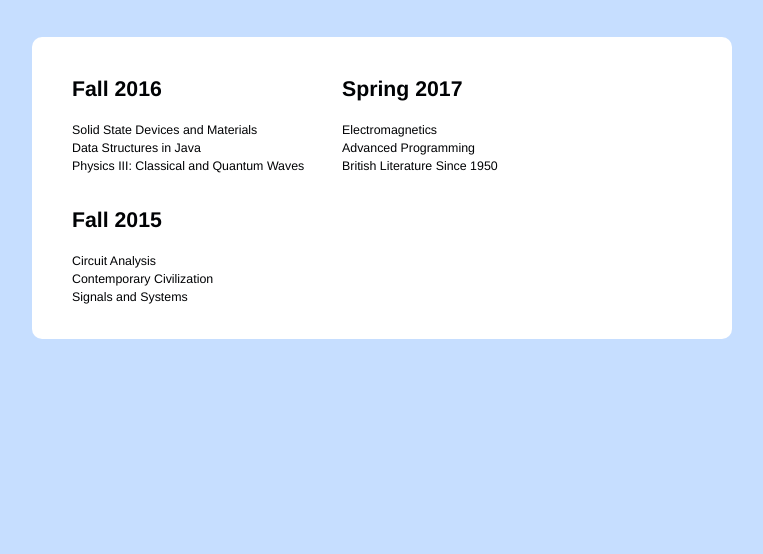
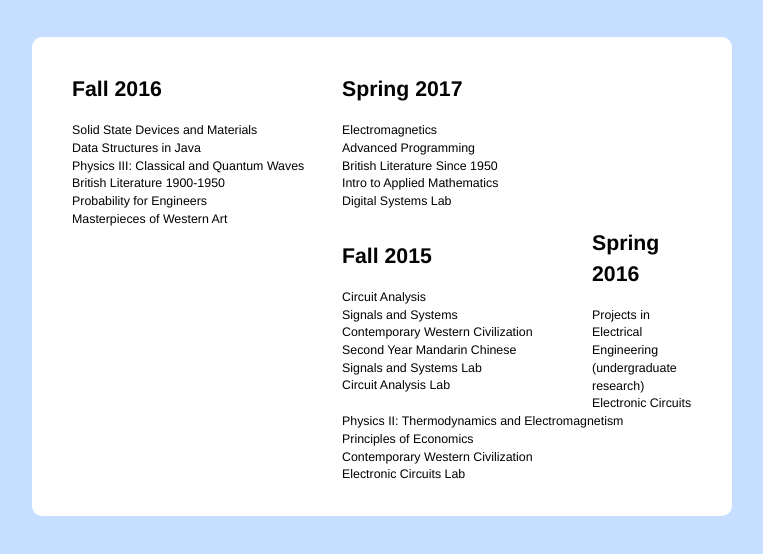
Before and after one commit to RebeccaMurray/RebeccaMurray.github.io, a plain HTML site: page coursework_page.html in a window 1280 px wide. Shown: the part 166-720 px from the top of the page, without its empty margins (258-1021 px from the left). Drawn offline with nearby package versions, Linux system fonts and the light colour scheme; a script that the page names is missing.

Commit message:
edited courseworks page

```diff
--- a/coursework_page.html
+++ b/coursework_page.html
@@ -29,6 +29,9 @@
 				<p>Solid State Devices and Materials<br>
 					Data Structures in Java<br>
 					Physics III: Classical and Quantum Waves<br>
+					British Literature 1900-1950<br>
+					Probability for Engineers<br>
+					Masterpieces of Western Art
 				</p>
 			</div>
 			<div id="springcourse">
@@ -38,16 +41,34 @@
 				<p>Electromagnetics<br>
 					Advanced Programming<br>
 					British Literature Since 1950<br>
+					Intro to Applied Mathematics<br>
+					Digital Systems Lab<br>
 				</p>
 			</div>
 			<div id="fallcourse">
 				<hgroup>
 					<h2>Fall 2015</h2>
 				</hgroup>
-				<p>Circuit Analysis<br>
-				Contemporary Civilization<br>
-				Signals and Systems</p>
+				<p>
+				Circuit Analysis<br>
+				Signals and Systems<br>
+				Contemporary Western Civilization<br>
+				Second Year Mandarin Chinese<br>
+				Signals and Systems Lab<br>
+				Circuit Analysis Lab</p>
 			</div>
+			<div id="springcourse">
+				<hgroup>
+					<h2>Spring 2016</h2>
+				</hgroup>
+				<p>
+				Projects in Electrical Engineering<br>
+				(undergraduate research)<br>
+				Electronic Circuits<br>
+				Physics II: Thermodynamics and Electromagnetism<br>
+				Principles of Economics<br>
+				Contemporary Western Civilization<br>
+				Electronic Circuits Lab</p>
 		</div>
 
 
```
